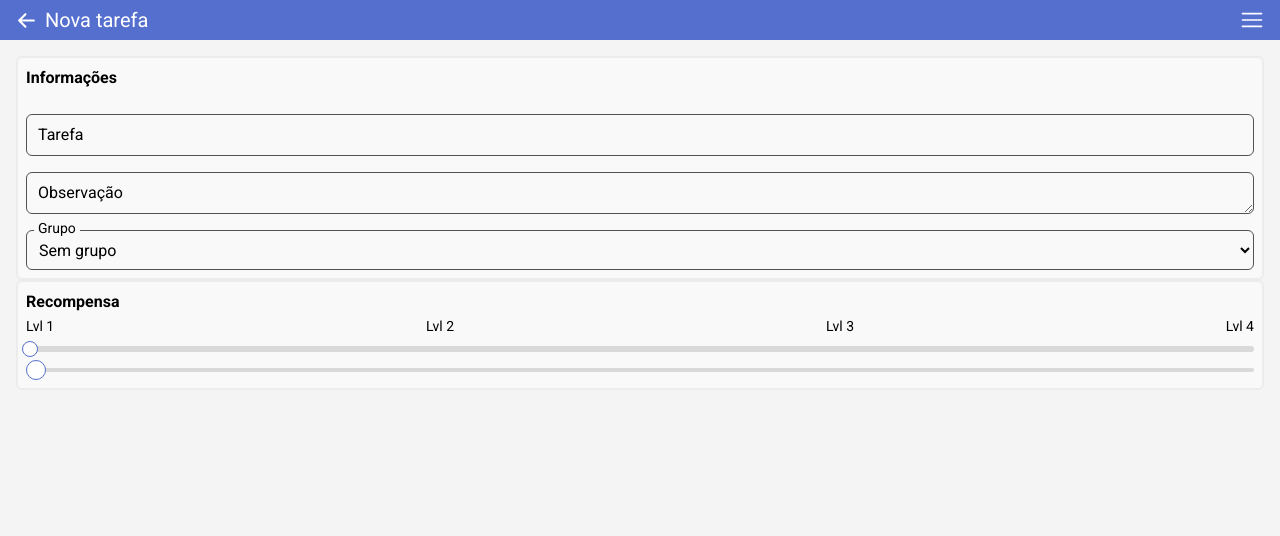
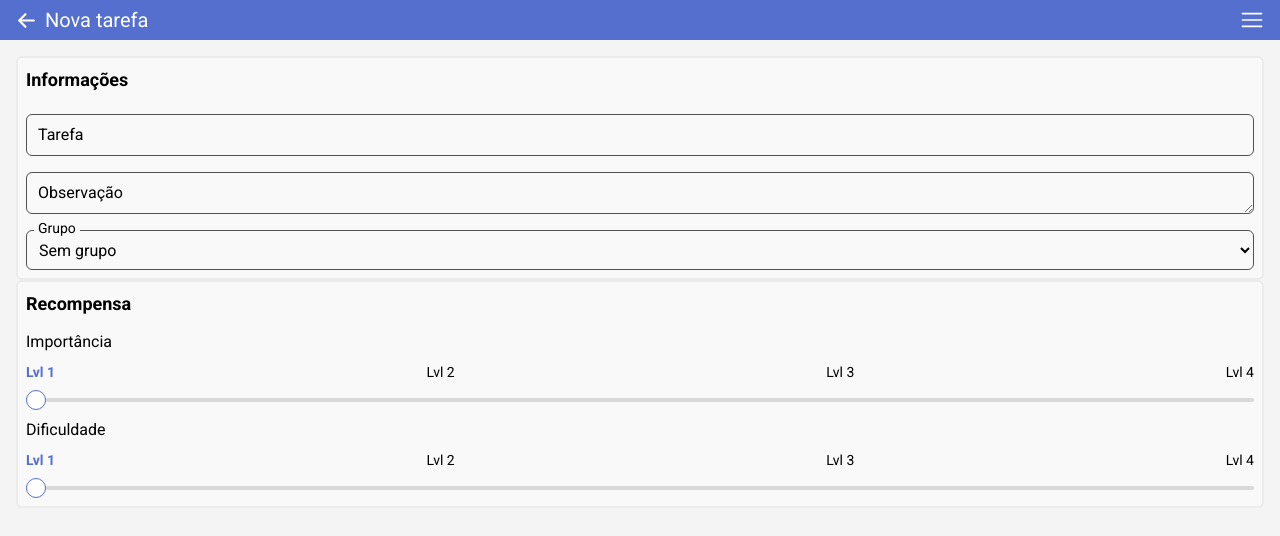
Before and after one commit to GuiPiangers/my-adventure-list, a Next.js app: page /newtask in a window 1280 px wide. Shown: the top 536 px of the page. Built offline with nearby package versions, Linux system fonts and the light colour scheme.

Commit message:
Fix range select

```diff
--- a/src/app/newtask/page.tsx
+++ b/src/app/newtask/page.tsx
@@ -7,7 +7,6 @@ import Input from "@/components/ui/Input";
 import TextArea from "@/components/ui/TextArea";
 import Select from "@/components/ui/Select";
 import SelectBar from "@/components/ui/SelectBar/SelectBar";
-import RangerInput from "@/components/ui/RangerInput";
 
 export default function Page() {
   const router = useRouter();
@@ -26,7 +25,7 @@ export default function Page() {
 
       <main className="p-4">
         <div className="flex flex-col gap-2 rounded-md border-2 border-light-400 bg-light-100 p-2">
-          <h2 className="mb-2 font-semibold">Informações</h2>
+          <h2 className="mb-1 text-lg font-semibold">Informações</h2>
 
           <Input label="Tarefa" />
           <TextArea label="Observação" />
@@ -37,10 +36,11 @@ export default function Page() {
           </Select>
         </div>
         <div className="flex flex-col gap-2 rounded-md border-2 border-light-400 bg-light-100 p-2">
-          <h2 className="mb-2 font-semibold">Recompensa</h2>
-
+          <h2 className="mb-1 text-lg font-semibold">Recompensa</h2>
+          <h3 className="">Importância</h3>
           <SelectBar />
-          <RangerInput></RangerInput>
+          <h3 className="">Dificuldade</h3>
+          <SelectBar />
         </div>
       </main>
     </>
--- a/src/components/ui/SelectBar/Item.tsx
+++ b/src/components/ui/SelectBar/Item.tsx
@@ -1,21 +1,30 @@
-import { Dispatch, SetStateAction } from "react";
+import { MouseEventHandler } from "react";
 
 type Props = {
   name: string;
-  changeValue: Dispatch<SetStateAction<number>>;
+  changeValue: (value: number[]) => void;
+  className?: string;
 };
 
-export default function Item({ name, changeValue }: Props) {
-  const handleOnClick = () => {
-    const options = document.querySelectorAll(`[data-svalue]`);
-    const index = Array.from(options).findIndex((op) => op.innerHTML === name);
-    const stepWidth = 100 / (options.length - 1);
+function Item({ name, changeValue, className }: Props) {
+  const handleOnClick: MouseEventHandler<HTMLLabelElement> = (event) => {
+    const parent = event.currentTarget.parentNode;
+    const options = parent?.querySelectorAll(`[data-svalue]`);
+    const index = Array.from(options ?? []).findIndex(
+      (op) => op?.innerHTML === name
+    );
 
-    changeValue(stepWidth * index);
+    changeValue([index]);
   };
   return (
-    <span className="h-9 text-sm" data-svalue={name} onClick={handleOnClick}>
+    <label
+      className={`text-sm ${className}`}
+      data-svalue={name}
+      onClick={handleOnClick}
+    >
       {name}
-    </span>
+    </label>
   );
 }
+
+export default Item;
--- a/src/components/ui/SelectBar/SelectBar.tsx
+++ b/src/components/ui/SelectBar/SelectBar.tsx
@@ -1,30 +1,58 @@
 "use client";
 
-import { useState } from "react";
+import { useRef, useState } from "react";
 import Item from "./Item";
+import * as Slider from "@radix-ui/react-slider";
 
 export default function SelectBar() {
-  const [selectValue, setSelectValue] = useState(0);
+  const [selectValue, setSelectValue] = useState([0]);
+  const labelList = useRef<HTMLDivElement>(null);
+
+  const handleOnChangeValue = (value: number[]) => {
+    setSelectValue(value);
+    if (labelList.current === null) return;
+    const labels = labelList.current.querySelectorAll(`[data-svalue]`);
+    const selectedLabel = labelList.current
+      .querySelectorAll(`[data-svalue]`)
+      .item(value[0]);
+
+    labels.forEach((element) => {
+      element.classList.remove("text-primary");
+      element.classList.remove("font-semibold");
+    });
+
+    selectedLabel.classList.add("text-primary");
+    selectedLabel.classList.add("font-semibold");
+  };
 
   return (
-    <div className="relative mt-4 flex flex-col">
-      <div className="absolute -top-3 flex w-full -translate-y-1/2 items-center justify-between">
-        <Item changeValue={setSelectValue} name="Lvl 1" />
-        <Item changeValue={setSelectValue} name="Lvl 2" />
-        <Item changeValue={setSelectValue} name="Lvl 3" />
-        <Item changeValue={setSelectValue} name="Lvl 4" />
+    <div className="flex flex-col gap-2">
+      <div className="flex items-center justify-between" ref={labelList}>
+        <Item
+          className="font-semibold text-primary"
+          changeValue={handleOnChangeValue}
+          name="Lvl 1"
+        />
+        <Item changeValue={handleOnChangeValue} name="Lvl 2" />
+        <Item changeValue={handleOnChangeValue} name="Lvl 3" />
+        <Item changeValue={handleOnChangeValue} name="Lvl 4" />
       </div>
-      <div className="h-1.5 rounded-full bg-light-500">
-        <div
-          className="relative h-full min-w-[4px] max-w-[99%] rounded-full bg-primary"
-          style={{ width: `${selectValue}%` }}
-        >
-          <div
-            className="absolute bottom-1/2 right-0 h-4 w-4 translate-x-1/2
-                translate-y-1/2 rounded-full border border-primary bg-white "
-          ></div>
-        </div>
-      </div>
+      <Slider.Root
+        className="relative flex h-5 touch-none select-none items-center"
+        defaultValue={[0]}
+        value={selectValue}
+        onValueChange={handleOnChangeValue}
+        max={3}
+        step={1}
+      >
+        <Slider.Track className="relative h-1 grow rounded-full bg-light-500">
+          <Slider.Range className="absolute h-full rounded-full bg-primary" />
+        </Slider.Track>
+        <Slider.Thumb
+          className="block h-5 w-5 rounded-full border border-primary bg-white focus:outline-primary"
+          aria-label="Volume"
+        />
+      </Slider.Root>
     </div>
   );
 }
```
